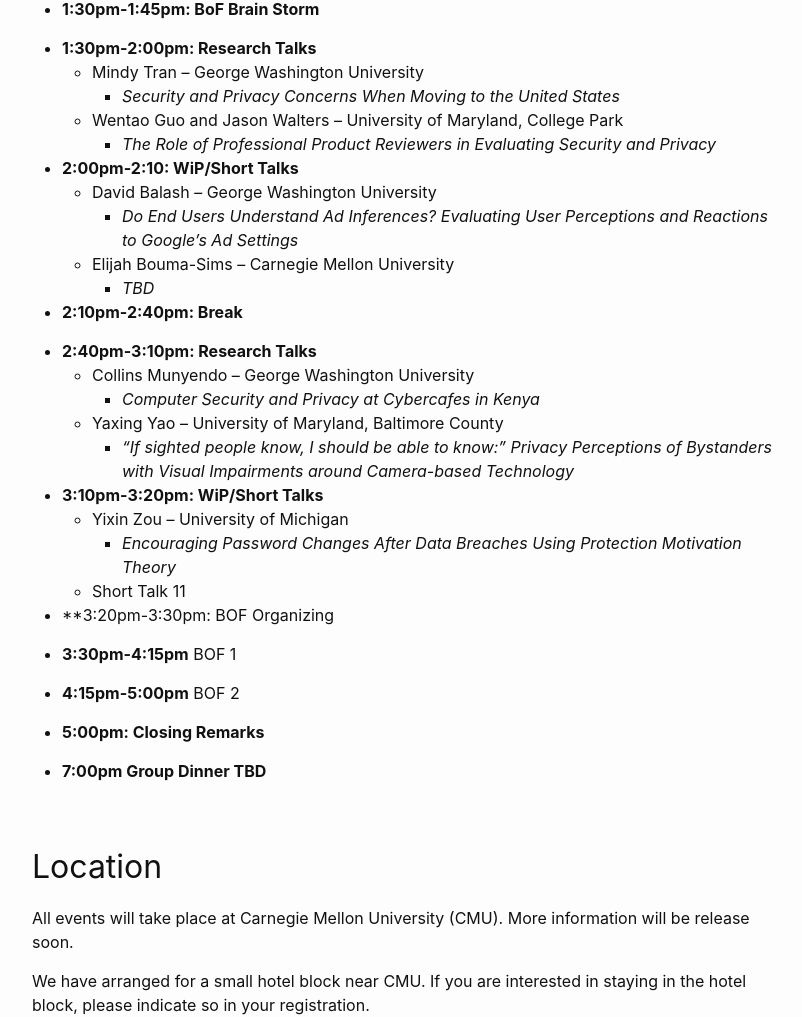
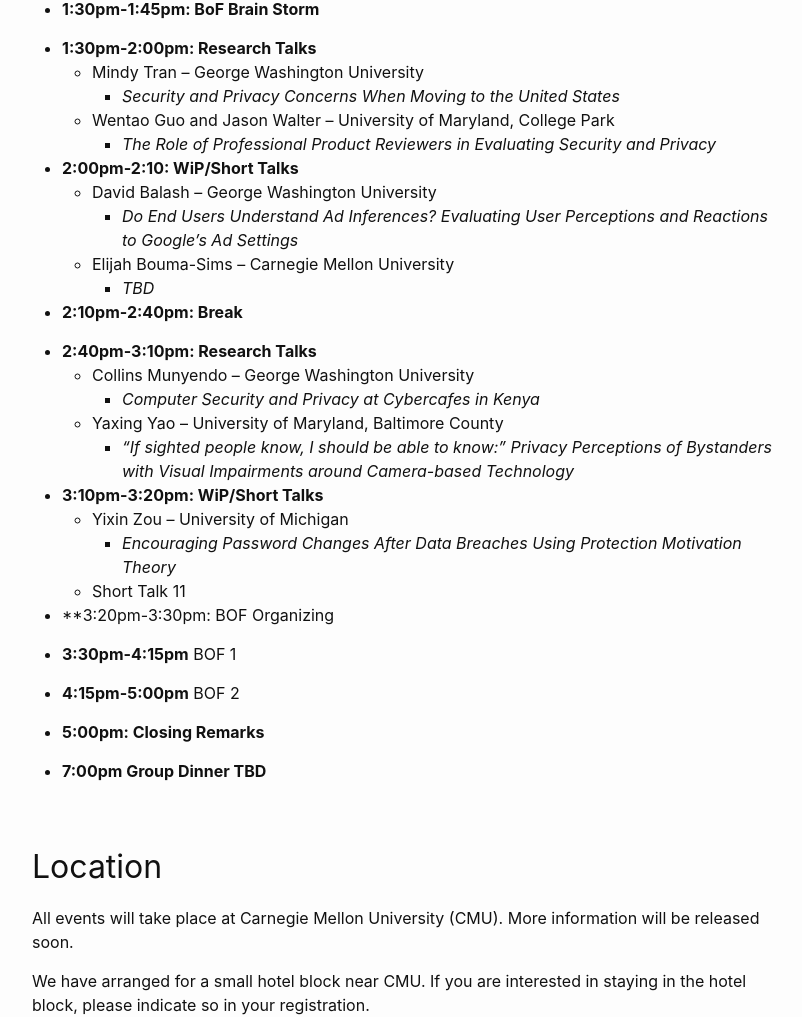
Before and after one commit to CACTUS-Colloquium/CACTUS-Colloquium.github.io, a Jekyll site: the page built from _posts/2022-12-2-index.md, in a window 1280 px wide and 1400 px high, scrolled down 1777 px. Shown: the part 150-1167 px from the top of the window, without its empty margins (238-1040 px from the left). Built offline with Jekyll 4.4.1, drawn with Linux system fonts in a browser that asks for light colours; some of the changed text lies outside the part shown.

Commit message:
typo fixes

```diff
--- a/_posts/2022-12-2-index.md
+++ b/_posts/2022-12-2-index.md
@@ -65,7 +65,7 @@ Below is a draft schedule of events and are subject to change. More details will
 * **1:30pm-2:00pm: Research Talks**
   * Mindy Tran -- George Washington University
     * *Security and Privacy Concerns When Moving to the United States*
-  * Wentao Guo and Jason Walters -- University of Maryland, College Park
+  * Wentao Guo and Jason Walter -- University of Maryland, College Park
     * *The Role of Professional Product Reviewers in Evaluating Security and Privacy*
 
 * **2:00pm-2:10: WiP/Short Talks**
@@ -101,7 +101,7 @@ Below is a draft schedule of events and are subject to change. More details will
 
 ## Location
 
-All events will take place at Carnegie Mellon University (CMU). More information will be release soon.
+All events will take place at Carnegie Mellon University (CMU). More information will be released soon.
 
 We have arranged for a small hotel block near CMU. If you are interested in staying in the hotel block, please indicate so in your registration.
 
```
Also changed, not shown: other parts of _posts/2022-12-2-index.md (+1 -1 lines).
